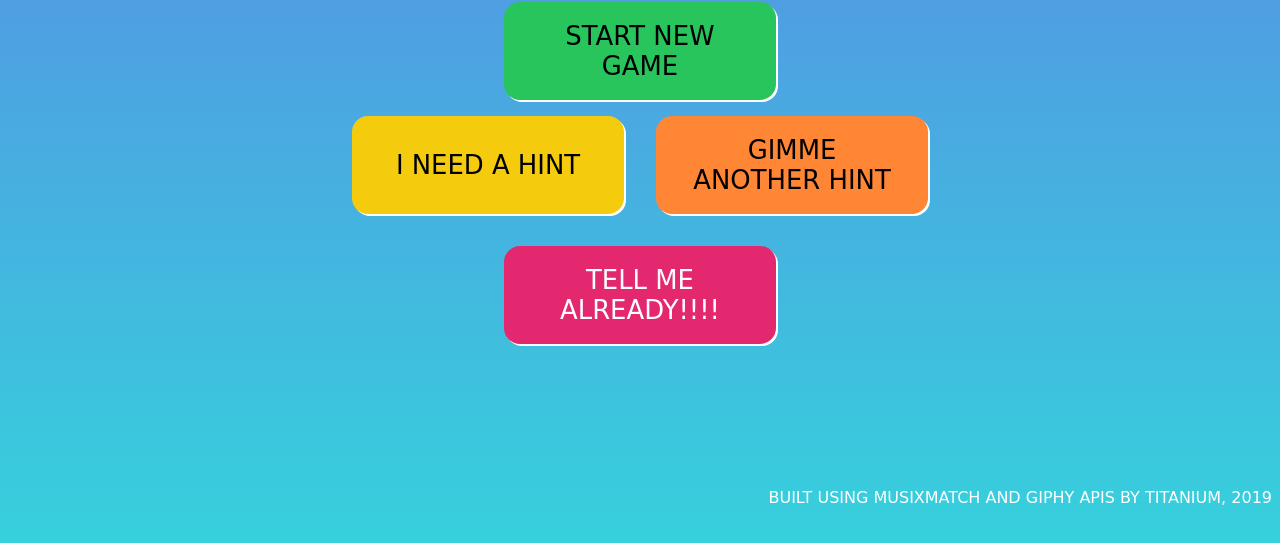
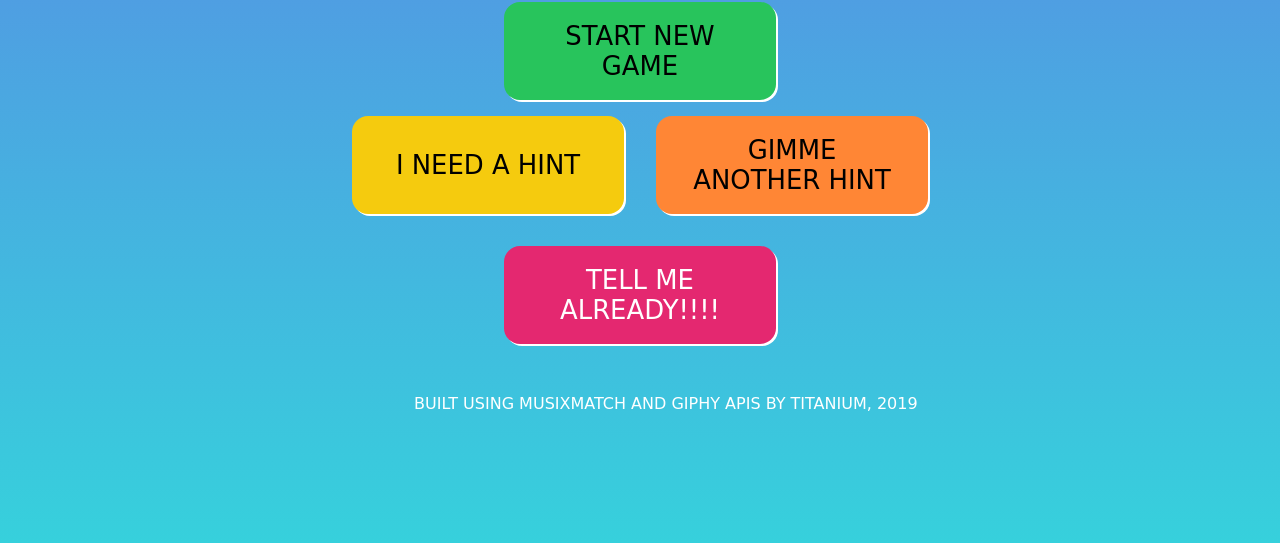
Before and after one commit to fac18/week3-cikp-gifsthesia, a website: page index.html in a window 1280 px wide. Shown: the part 267-810 px from the top of the page. Drawn offline with Linux system fonts and the light colour scheme; a web font is replaced by a local one.

Commit message:
fix css images margins and position of footer in desktop mode

```diff
--- a/public/style.css
+++ b/public/style.css
@@ -50,7 +50,7 @@ footer {
 }
 
 img {
-
+    margin: var(--space-s);
 }
 
 h1 {
@@ -149,8 +149,9 @@ button:hover {
 
     footer {
         display: flex;
-        align-items: flex-end;
-        position: absolute;
+        flex-direction: column;
+        /* align-items: flex-end; */
+        /* position: absolute; */
         bottom: 0;
         width: 100%;
         margin: var(--space-l);
```
